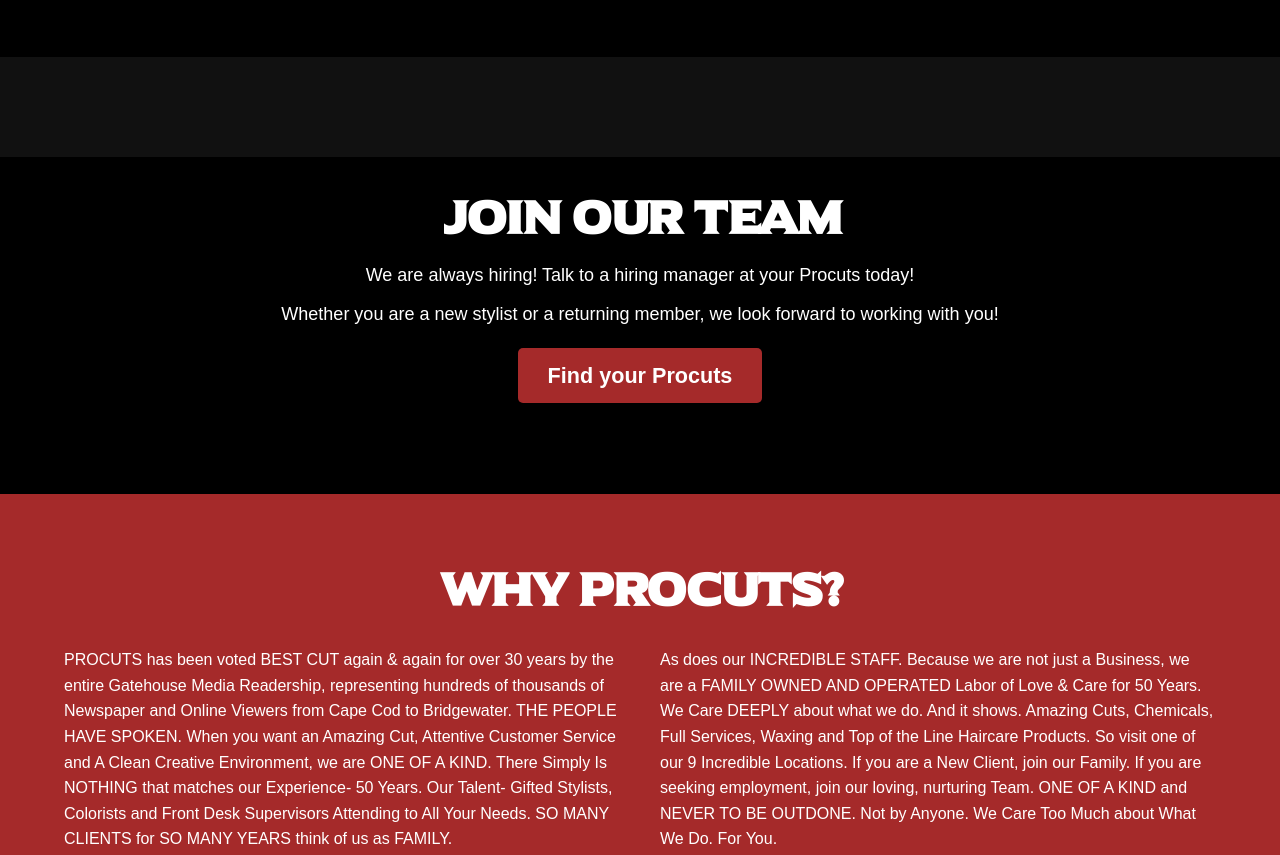
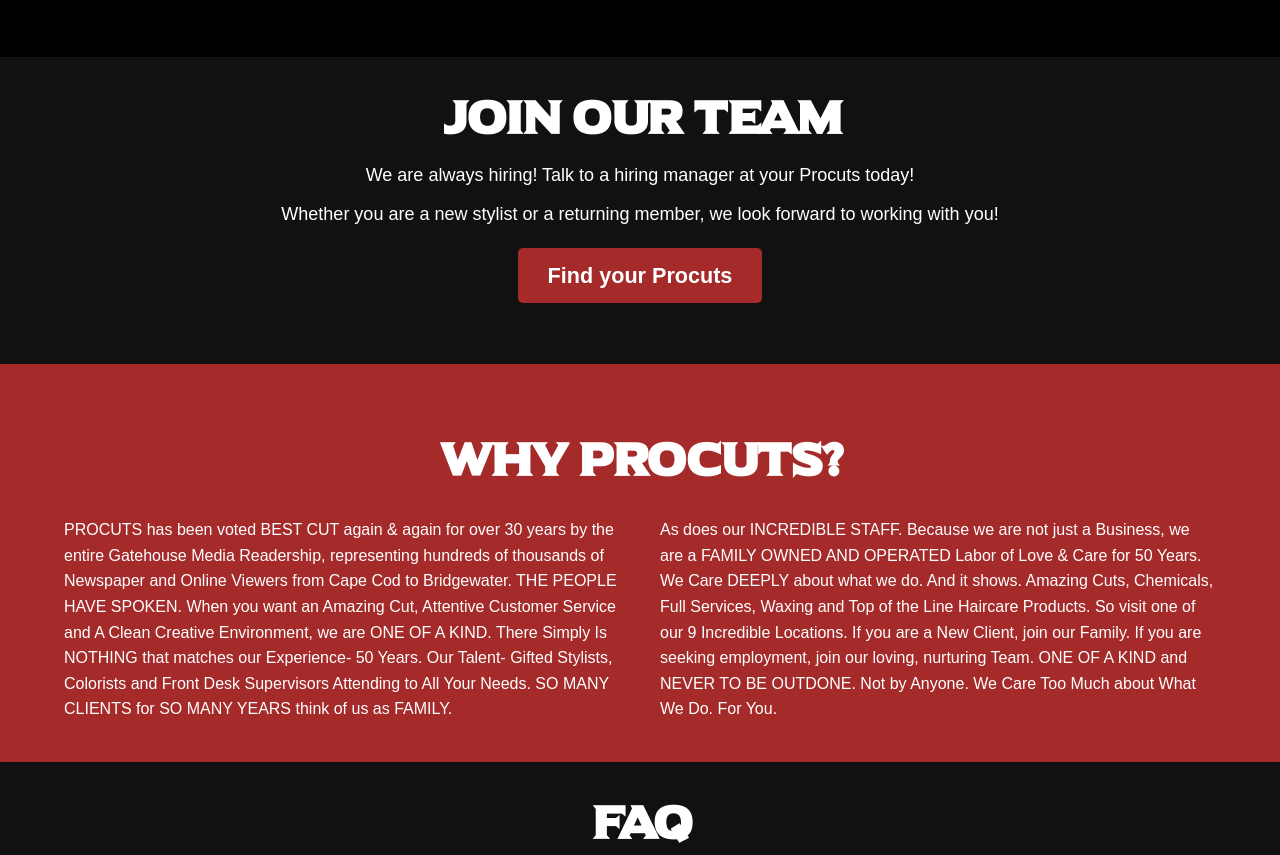
Before and after one commit to abuttifulpigeon/procuts, a plain HTML site: page index.html in a window 1280 px wide. Shown: the part 1076-1931 px from the top of the page. Drawn offline with Linux system fonts and the light colour scheme.

Commit message:
fixed padding issues

```diff
--- a/index.html
+++ b/index.html
@@ -79,7 +79,7 @@
         </div>
         -->
 
-        <div id="careers" class="section" style="margin-top: 100px; background-color: black;">
+        <div id="careers" class="section" style="padding-bottom: 75px;">
             <h1>Join Our Team</h1>
 
             <p>We are always hiring! Talk to a hiring manager at your Procuts today!</p>
@@ -88,7 +88,6 @@
             <a href="/locations/" class="cta-btn">Find your Procuts</a>
         </div>
 
-        <div style="height: 100px; background-color: black;"></div>
         <div id="differences" class="section" style="background-color: #a52a2a;">
             <h1>Why Procuts?</h1>
 
```
